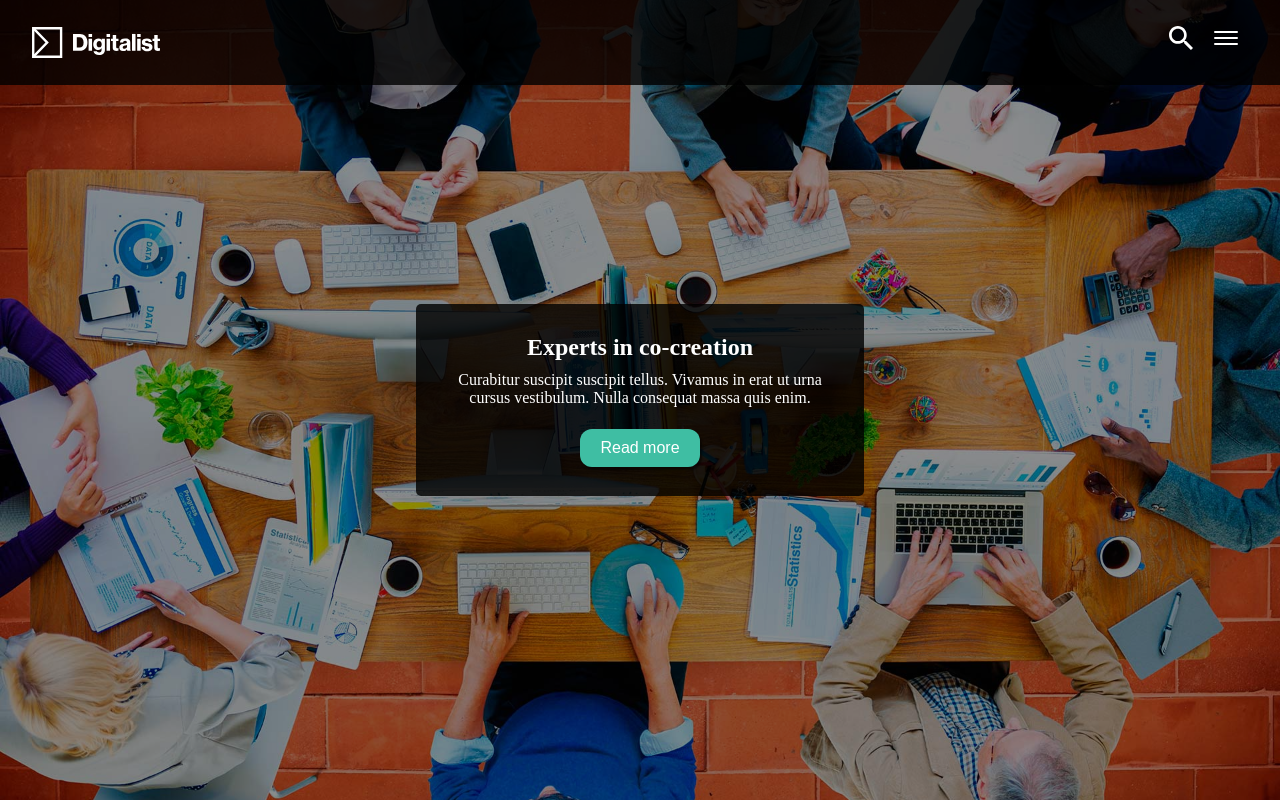
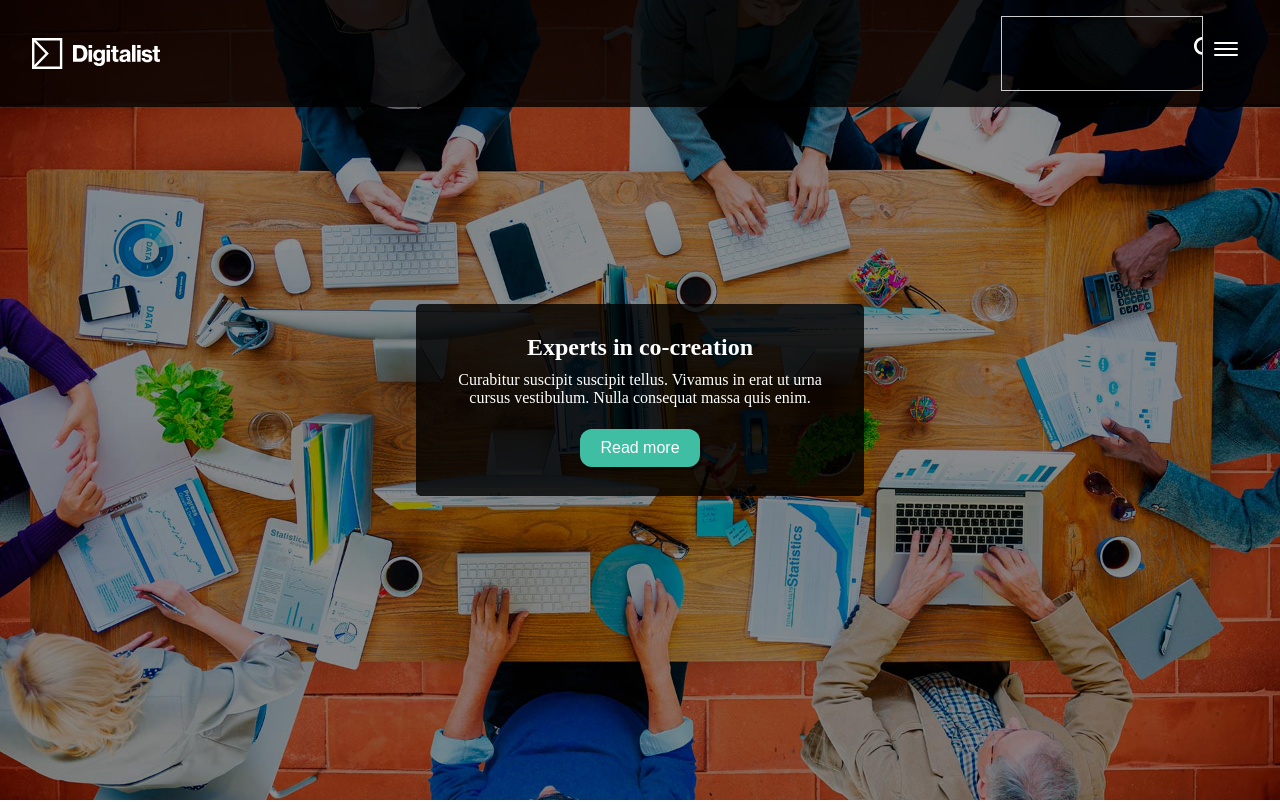
Before and after one commit to Chewbeccaz/digitalist-kodtest, a React (Vite) app in the folder client/: page / in a window 1280 px wide. Shown: the top 802 px of the page. Built offline with nearby package versions, Linux system fonts and the light colour scheme.

Commit message:
toggle for searchbox added

```diff
--- a/client/src/components/Navbar.tsx
+++ b/client/src/components/Navbar.tsx
@@ -1,8 +1,15 @@
 import { IoMenuOutline } from "react-icons/io5";
 import { IoMdSearch } from "react-icons/io";
+import { useState } from "react";
+import { Searchbox } from "./Searchbox";
 
 export const Navbar = () => {
   const Logo = "/svgs/digitalist_logo.svg";
+  // const [isSearchOpen, setIsSearchOpen] = useState(false);
+
+  // const toggleSearchBox = () => {
+  //   setIsSearchOpen(!isSearchOpen);
+  // };
 
   return (
     <nav>
@@ -10,13 +17,18 @@ export const Navbar = () => {
         <img src={Logo} alt="Digitalist Logo" />
       </div>
       <div className="icons">
-        <button>
-          <IoMdSearch />
-        </button>
+        <Searchbox />
+
+        {/* <div className="search-box">
+          <button onClick={toggleSearchBox}>
+            <IoMdSearch />
+          </button>
+        </div> */}
         <button>
           <IoMenuOutline />
         </button>
       </div>
+      {/* {isSearchOpen && <Searchbox isOpen={isSearchOpen} />} */}
     </nav>
   );
 };
--- a/client/src/components/Searchbox.tsx
+++ b/client/src/components/Searchbox.tsx
@@ -1,7 +1,23 @@
+import { useState } from "react";
+import { IoMdSearch } from "react-icons/io";
+
 export const Searchbox = () => {
+  const [isSearchOpen, setIsSearchOpen] = useState(false);
+
+  const toggleSearchBox = () => {
+    setIsSearchOpen(!isSearchOpen);
+  };
+
   return (
-    <div>
-      <h3>Searchicon</h3>
+    <div className={`search-container ${isSearchOpen ? "open" : ""}`}>
+      <input
+        className="search-input"
+        type="text"
+        placeholder="Vad söker du efter?"
+      />
+      <button onClick={toggleSearchBox}>
+        <IoMdSearch />
+      </button>
     </div>
   );
 };
--- a/client/src/styles/_navbar.scss
+++ b/client/src/styles/_navbar.scss
@@ -1,3 +1,10 @@
+// .navbar-wrapper {
+//   display: flex;
+//   justify-content: space-between;
+//   align-items: center;
+//   width: 100%;
+// }
+
 nav {
   background-color: rgba(0, 0, 0, 0.81);
   display: flex;
@@ -18,6 +25,11 @@ nav {
   width: 8em;
 }
 
+.icons {
+  display: flex;
+  position: relative;
+}
+
 .icons button {
   background-color: transparent;
   color: white;
--- /dev/null
+++ b/client/src/styles/_searchbox.scss
@@ -0,0 +1,42 @@
+// .search-container {
+//   position: absolute;
+//   top: 50%;
+//   transform: translateY(-50%);
+//   left: -100%;
+//   width: 300px;
+//   height: 100%;
+//   background-color: transparent;
+//   transition: right 0.3s ease-in-out;
+//   border: 1px solid white;
+// }
+
+.search-container {
+  display: flex;
+  align-items: center;
+  justify-content: space-between;
+  background-color: transparent;
+  border: 1px solid #ccc;
+  padding: 10px 0;
+  width: 200px;
+  //   max-height: 40px;
+  overflow: hidden;
+  transition: max-height 0.3s ease-in-out, opacity 0.3s ease-in-out;
+
+  &.open {
+    max-height: 200px;
+
+    .search-input {
+      max-height: 200px;
+      opacity: 1;
+      border-bottom: 1px solid white;
+      transition: max-height 0.3s ease-in-out, opacity 0.3s ease-in-out;
+    }
+  }
+}
+
+.search-input {
+  max-height: 0;
+  opacity: 0;
+  background-color: transparent;
+  transition: max-height 0.3s ease-in-out, opacity 0.3s ease-in-out;
+}
--- a/client/src/styles/main.scss
+++ b/client/src/styles/main.scss
@@ -1,3 +1,4 @@
 @use "./header";
 @use "./heroBlock";
 @use "./navbar";
+@use "./searchbox";
```
